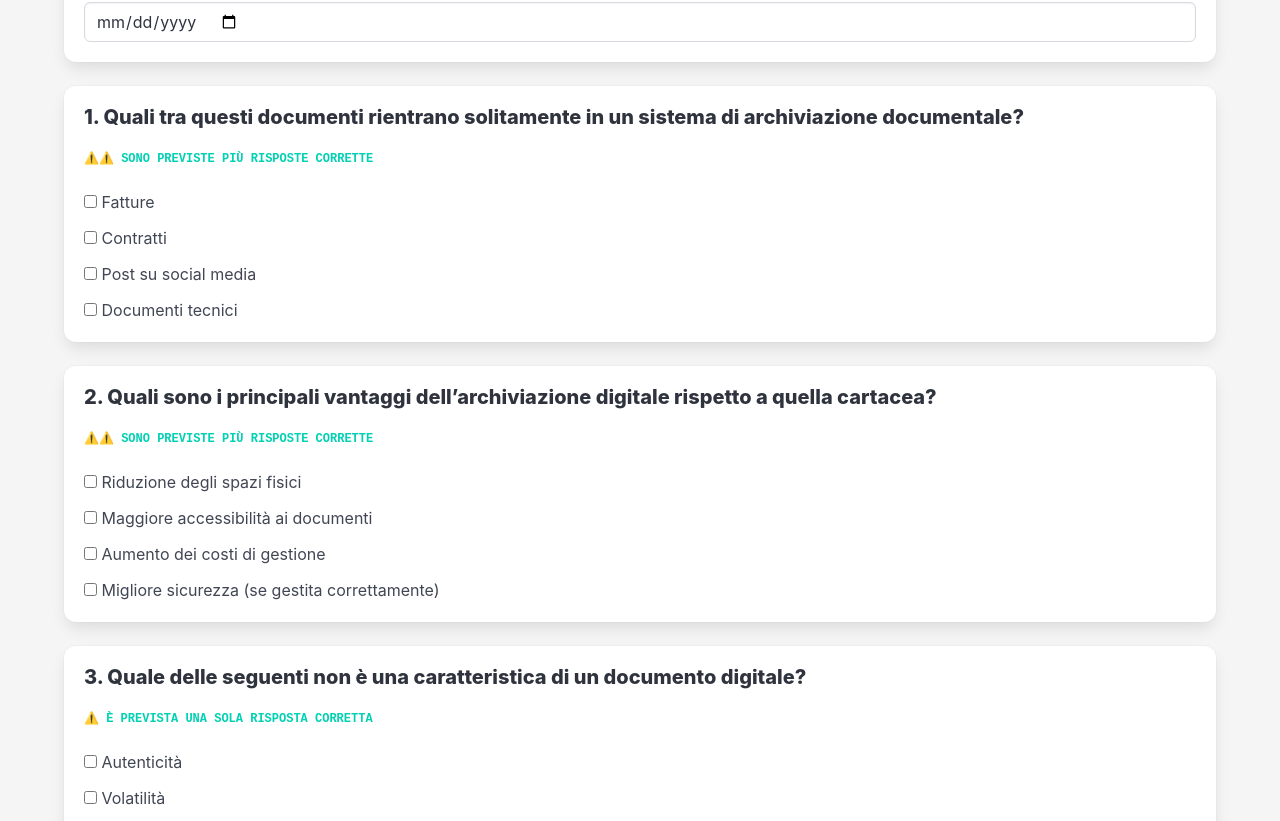
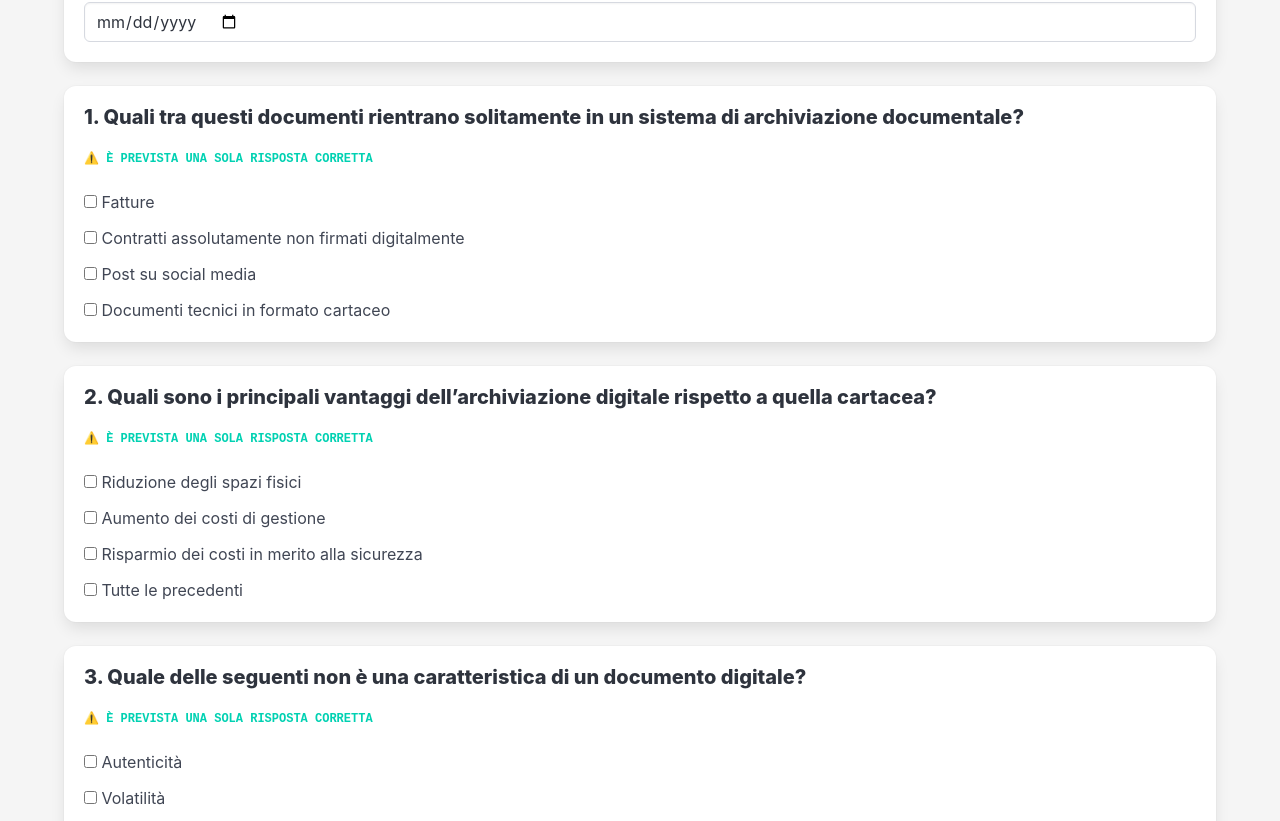
Before and after one commit to micheletolve/micheletolve.github.io, a plain HTML site: page formazione/prove-finali/archiviazione-ed2.html in a window 1280 px wide. Shown: the part 459-1280 px from the top of the page. Drawn offline with nearby package versions, Linux system fonts and the light colour scheme.

Commit message:
CHANGE questions
Cambiate le domande per avere una sola risposta corretta.

```diff
--- a/formazione/prove-finali/archiviazione-ed2.html
+++ b/formazione/prove-finali/archiviazione-ed2.html
@@ -109,28 +109,24 @@
                 question: "Quali tra questi documenti rientrano solitamente in un sistema di archiviazione documentale?",
                 options: [
                     "Fatture",
-                    "Contratti",
+                    "Contratti assolutamente non firmati digitalmente",
                     "Post su social media",
-                    "Documenti tecnici"
+                    "Documenti tecnici in formato cartaceo"
                 ],
                 correct: [
                     0,
-                    1,
-                    3
                 ]
             },
             {
                 question: "Quali sono i principali vantaggi dell’archiviazione digitale rispetto a quella cartacea?",
                 options: [
                     "Riduzione degli spazi fisici",
-                    "Maggiore accessibilità ai documenti",
                     "Aumento dei costi di gestione",
-                    "Migliore sicurezza (se gestita correttamente)"
+                    "Risparmio dei costi in merito alla sicurezza",
+                    "Tutte le precedenti",
                 ],
                 correct: [
                     0,
-                    1,
-                    3
                 ]
             },
             {
@@ -172,13 +168,12 @@
             {
                 question: "Cos'è un archivio digitale?",
                 options: [
-                    "Un insieme di file cartacei scannerizzati",
+                    "Un insieme di file cartacei non scannerizzati",
                     "Un software per la gestione di documenti",
                     "Un archivio online con accesso remoto",
                     "Un archivio fisico che supporta solo supporti digitali"
                 ],
                 correct: [
-                    1,
                     2
                 ]
             },
@@ -186,13 +181,12 @@
                 question: "Quali di questi metodi possono migliorare la ricerca di un documento archiviato?",
                 options: [
                     "Creare una struttura di cartelle ben organizzata",
-                    "Utilizzare tag o parole chiave per ogni documento",
                     "Archiviare solo su supporti fisici",
-                    "Salvare file senza una nomenclatura specifica"
+                    "Salvare file senza una nomenclatura specifica",
+                    "Nessuna delle precedenti"
                 ],
                 correct: [
                     0,
-                    1
                 ]
             },
             {
@@ -212,24 +206,22 @@
                 options: [
                     "Riduzione della carta",
                     "Facilità di condivisione e accesso remoto",
-                    "Aumento della sicurezza",
-                    "Miglioramento della qualità delle immagini"
+                    "Miglioramento della qualità delle immagini",
+                    "Nessuna delle precedenti"
                 ],
                 correct: [
-                    1,
                     2
                 ]
             },
             {
                 question: "Quali sono le normative che regolano l'archiviazione documentale in Italia?",
                 options: [
-                    "Legge 241/90",
+                    "Legge Cartabia",
                     "Regolamento UE 2016/679 (GDPR)",
                     "Codice Civile Italiano",
                     "Legge 196/03"
                 ],
                 correct: [
-                    0,
                     1
                 ]
             },
@@ -274,12 +266,11 @@
                 options: [
                     "Conservazione di documenti per più di 10 anni",
                     "Memorizzazione di documenti in modo che non possano essere modificati",
-                    "Archiviazione di documenti che sono utilizzati raramente",
-                    "Conservazione esclusivamente su cloud"
+                    "Conservazione esclusivamente su cloud",
+                    "Nessuna delle precedenti"
                 ],
                 correct: [
                     0,
-                    2
                 ]
             },
             {
```
